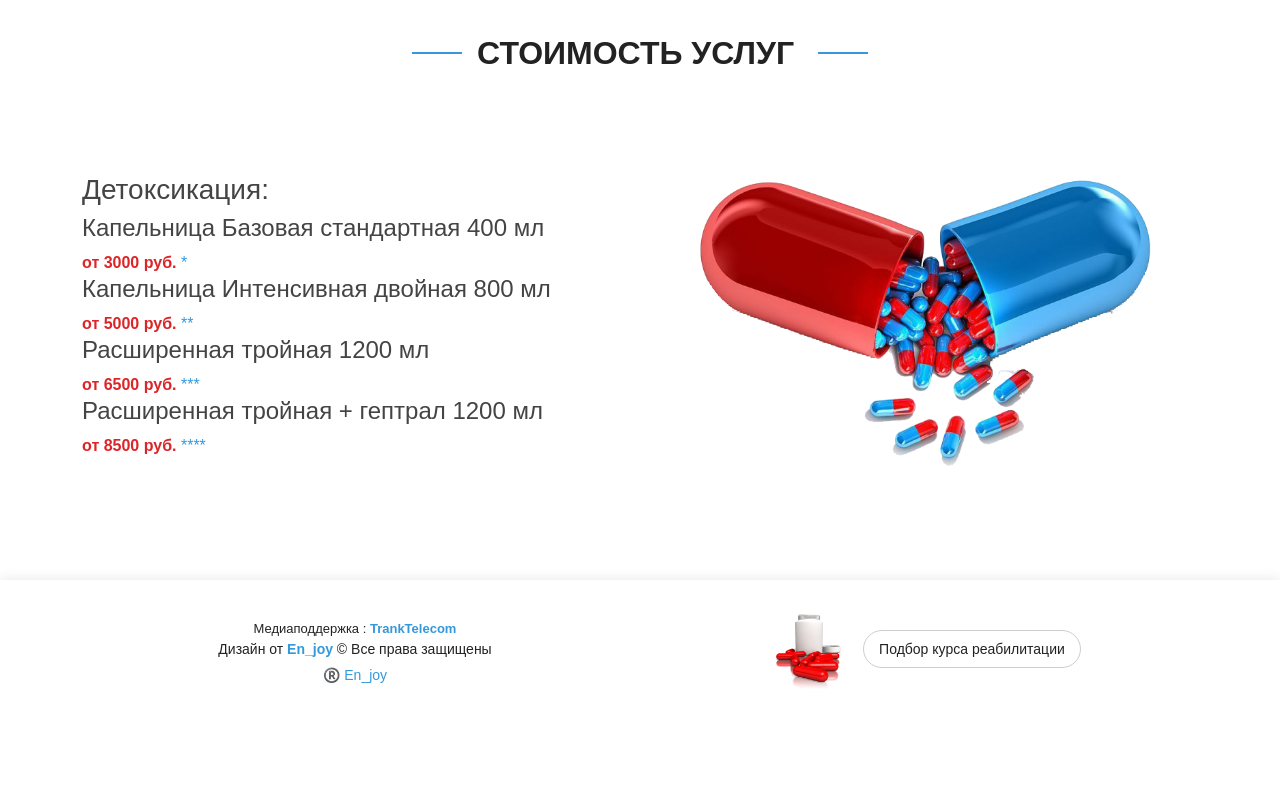
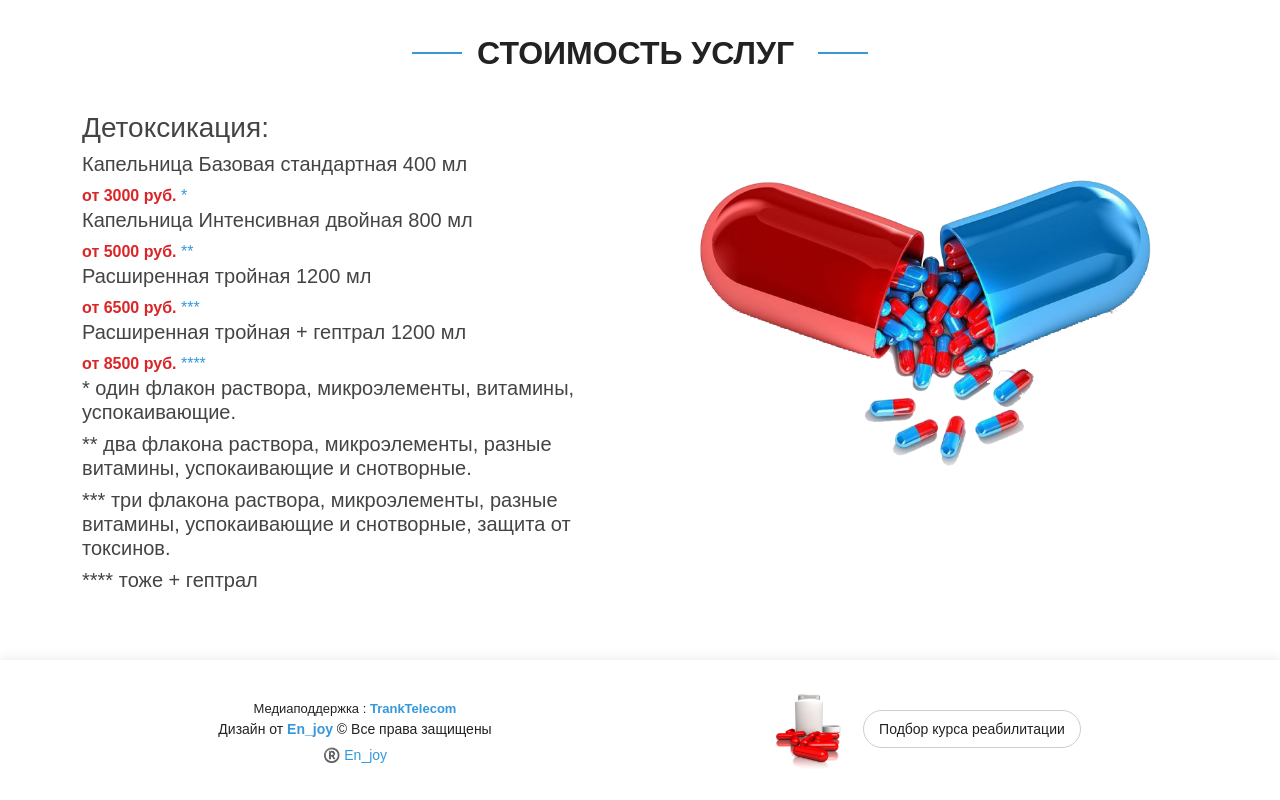
Before and after one commit to bystryimishka/bystryimishka.github.io, a plain HTML site: page index.html in a window 1280 px wide. Shown: the part 2027-2827 px from the top of the page. Before the commit the page ends 2747 px from the top, so only its background shows below. Drawn offline with Linux system fonts and the light colour scheme; a web font is replaced by a local one.

Commit message:
Update index.html

```diff
--- a/index.html
+++ b/index.html
@@ -135,7 +135,7 @@
 		<p>
 		  <h5>При выводе из запоя главной целью является максимальное облегчение синдрома отмены алкоголя, а именно устранение его симптомов таких, как тремор, тревога, ажитация, беспокойство, бессоница, сильное желание вновь алкоголизироваться). <br> В основе терапии данного состояния лежит детоксикация - очищение организма от алкоголя, восстановление нарушенных функций органов, в первую очередь, центральной нервной системы, почек, печени. Проводится данная процедура при помощи инфузионной терапии (капельниц) содержащих широкий спектр лекраственных стреджств, обладающих восстанавливаюищим и защитным действием. Эту процедуру нужно проводить как можно более срочно, потому что с каждым часом больной подвергается все большей интоксикации, увеличивается угроза его здоровью и жизни, повышается вероятность летального исхода.</h5>
 		</p>
-		  <a target="_blank" href="/user-groups/user-group-list.html" class="btn-learn-more">
+		  <a target="_blank" href="#price" class="btn-learn-more">
               <h4>от 5 000 руб. </h4></a>
             <ul>
                           </ul>
@@ -147,7 +147,7 @@
 	    	<p>
 		<h5>Синдром отмены наркотических веществ - явление неизбежное при систематическом употреблении. Помощь при данном главной целью является максимальное облегчение сигндрома отмены - устранение его симптомов ( тремор, тревога, ажитация, беспокойство, бессоница, сильное желание вновь наркотизироваться).  В основе терапии данного состояния лежит детоксикация - очищение организма от наркотика, стабилизация состояния путём купирования симптомов и дальнейший подбор индивидуальной терапии. <br> Синдром передозировки наркотическими веществами является НЕОТЛОЖНЫМ состояние т.е. необходима максимально быстрая и квалифицированная помощь. Клиническая картина полностью различается в зависимости от вида наркотика и самого организма. Поэтому в данном случае возможен только индивидуальный подбор плана дальнейших действий в зависимости от ситуации. </h5>
 	    	</p>
-            <a target="_blank" href="/user-groups/user-group-list.html" class="btn-learn-more">
+            <a target="_blank" href="#price" class="btn-learn-more">
               <h4>от 6 000 руб. </h4></a>
           </div>
         </div>
@@ -169,7 +169,7 @@
 	    	<p>
 		<h5>В первую очередь знакомство с пациентом, проведение психиатрического обследования соотвественно принятым стандартам и назначение терапии. </h5>
 	    	</p>
-			<a target="_blank" href="/user-groups/user-group-list.html" class="btn-learn-more">
+			<a target="_blank" href="#price" class="btn-learn-more">
               <h4>от 3 000 руб. </h4></a>
             <ul>
                           </ul>
@@ -181,7 +181,7 @@
 	    	<p>
 		<h5>Необходимо регулярно посещать врача-психиатра для корррекции терапии, отслеживания динамики состояния, эффективности лечения. </h5>
 	    	</p>
-            <a target="_blank" href="/user-groups/user-group-list.html" class="btn-learn-more">
+            <a target="_blank" href="#price" class="btn-learn-more">
               <h4>от  1 500 руб. </h4></a>
           </div>
         </div>
@@ -203,26 +203,34 @@
         </div>
         <div class="col-lg-6 pt-5 pt-lg-0 order-2 order-lg-1 d-flex flex-column justify-content-center">
           <h3 data-aos="fade-up" class="aos-init aos-animate">Детоксикация: </h3>
-          <h4 data-aos="fade-up" data-aos-delay="400" class="aos-init aos-animate">Капельница Базовая стандартная 400 мл</h4>
+          <h5 data-aos="fade-up" data-aos-delay="400" class="aos-init aos-animate">Капельница Базовая стандартная 400 мл</h5>
           <div data-aos="fade-up" data-aos-delay="800" class="aos-init aos-animate">
             <a href="#info" style="color:rgb(220, 37, 40) !important;" class="btn-get-started scrollto" style="margin-right:20px"><strong>от 3000 руб.</strong></a>
             <a href="" class="btn-get-started scrollto">*</a>
-	</div>
-          <h4 data-aos="fade-up" data-aos-delay="400" class="aos-init aos-animate">Капельница Интенсивная двойная 800 мл</h4>
+	   </div>
+          <h5 data-aos="fade-up" data-aos-delay="400" class="aos-init aos-animate">Капельница Интенсивная двойная 800 мл</h5>
           <div data-aos="fade-up" data-aos-delay="800" class="aos-init aos-animate">
             <a href="#info" style="color:rgb(220, 37, 40) !important;" class="btn-get-started scrollto" style="margin-right:20px"><strong>от 5000 руб.</strong></a>
             <a href="" class="btn-get-started scrollto">**</a>
-		  </div>
-          <h4 data-aos="fade-up" data-aos-delay="400" class="aos-init aos-animate">Расширенная тройная 1200 мл</h4>
+	  </div>
+          <h5 data-aos="fade-up" data-aos-delay="400" class="aos-init aos-animate">Расширенная тройная 1200 мл</h5>
           <div data-aos="fade-up" data-aos-delay="800" class="aos-init aos-animate">
             <a href="#info" style="color:rgb(220, 37, 40) !important;" class="btn-get-started scrollto" style="margin-right:20px"><strong>от 6500 руб.</strong></a>
             <a href="" class="btn-get-started scrollto">***</a>
-		  </div>
-          <h4 data-aos="fade-up" data-aos-delay="400" class="aos-init aos-animate">Расширенная тройная + гептрал 1200 мл</h4>
+	  </div>
+          <h5 data-aos="fade-up" data-aos-delay="400" class="aos-init aos-animate">Расширенная тройная + гептрал 1200 мл</h5>
           <div data-aos="fade-up" data-aos-delay="800" class="aos-init aos-animate">
             <a href="#info" style="color:rgb(220, 37, 40) !important;" class="btn-get-started scrollto" style="margin-right:20px"><strong>от 8500 руб.</strong></a>
             <a href="" class="btn-get-started scrollto">****</a>
-          </div>
+	  </div>
+
+	  <h5 data-aos="fade-up" data-aos-delay="400" class="aos-init aos-animate">* один флакон раствора, микроэлементы, витамины, успокаивающие.</h5>
+
+	  <h5 data-aos="fade-up" data-aos-delay="400" class="aos-init aos-animate">** два флакона раствора, микроэлементы, разные витамины, успокаивающие и снотворные.</h5>
+
+	  <h5 data-aos="fade-up" data-aos-delay="400" class="aos-init aos-animate">*** три флакона раствора, микроэлементы, разные витамины, успокаивающие и снотворные, защита от токсинов.</h5>
+
+	  <h5 data-aos="fade-up" data-aos-delay="400" class="aos-init aos-animate">**** тоже + гептрал</h5>
         </div>
       </div>
     </div>
```
